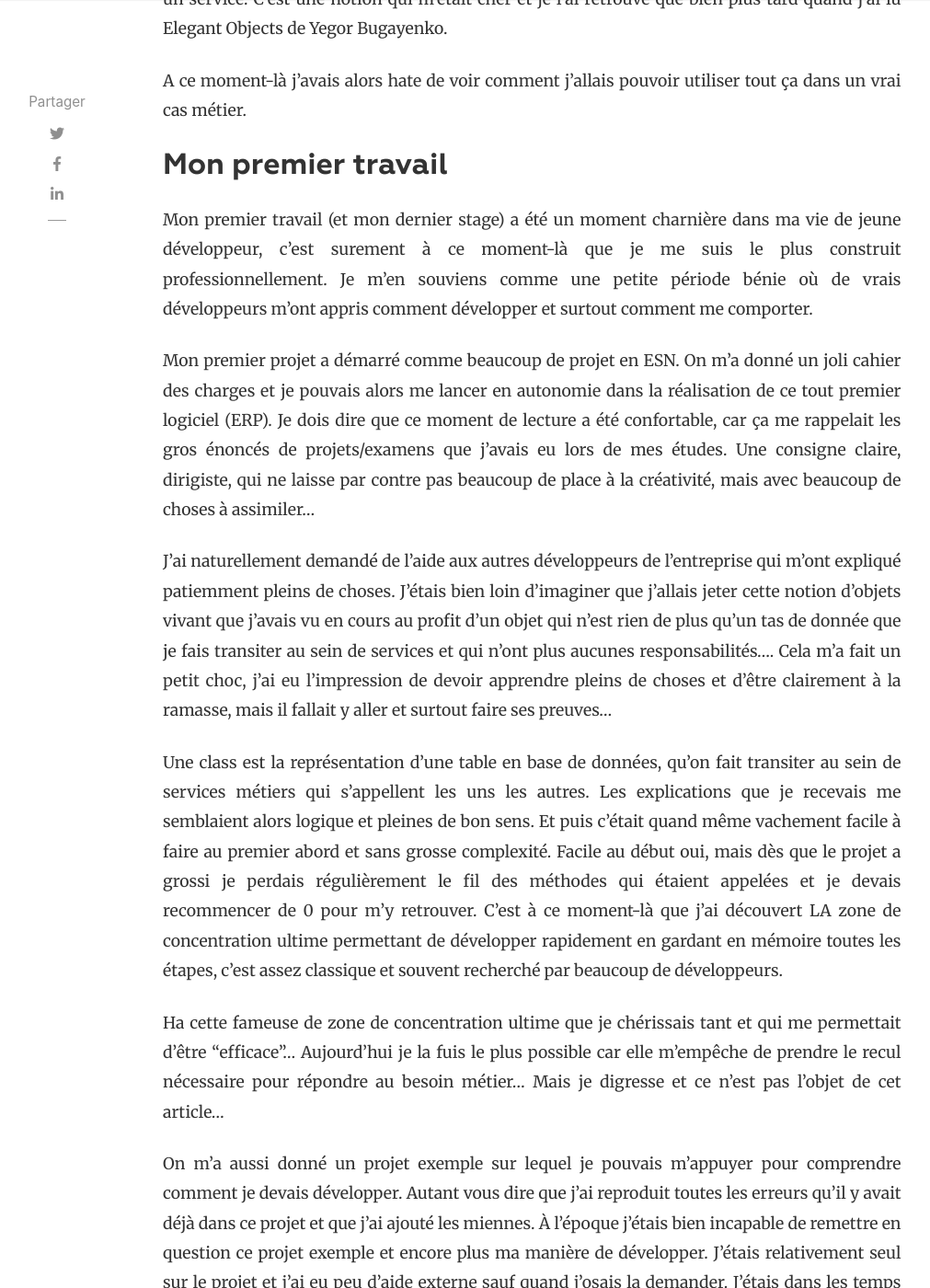
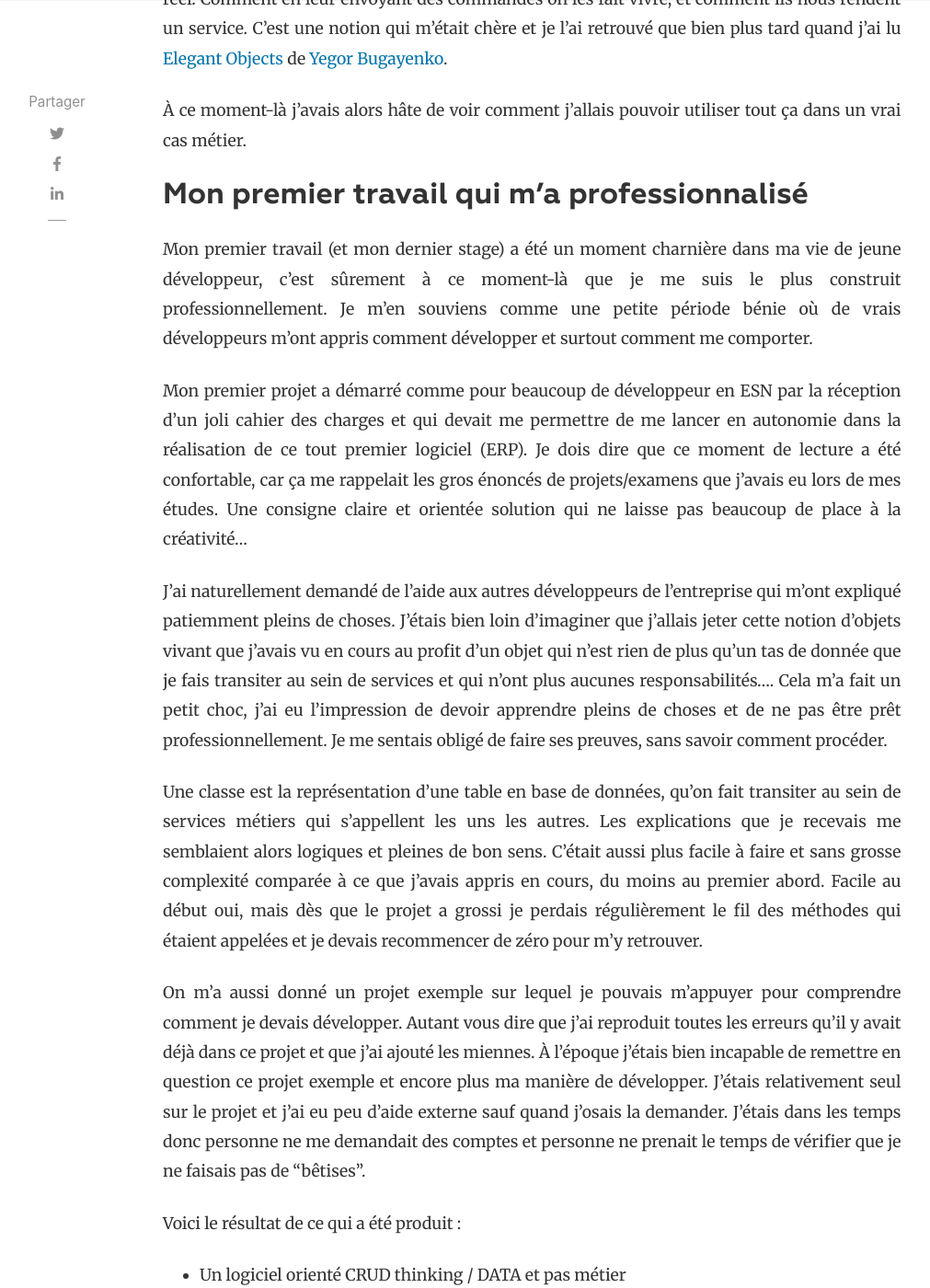
Before and after one commit to Primobox/primobox.github.io, a Jekyll site: the page built from _posts/2022-02-23-retrospective-d-une-carriere-de-jeune-developpeur-1.md, in a window 1280 px wide and 1400 px high, scrolled down 1422 px. Shown: the whole window at 92% size, without its empty margins (108-1119 px from the left). Built offline with Jekyll 4.4.1, drawn with Linux system fonts in a browser that asks for light colours; nearby versions of some CDN libraries; comment, search, counter and statistics services are not loaded; some of the changed text lies outside the part shown.

Commit message:
Corrections orthographe et petites finissions

```diff
--- a/_posts/2022-02-23-retrospective-d-une-carriere-de-jeune-developpeur-1.md
+++ b/_posts/2022-02-23-retrospective-d-une-carriere-de-jeune-developpeur-1.md
@@ -10,58 +10,64 @@ hidden: false # à changer pour masquer l'article ou non
 
 Cela fait maintenant 5 ans que j'ai terminé mes études et pourtant je n'ai eu de cesse de revoir ma définition de ce que c'est qu'être un développeur.
 
-Cet article est une rétrospective de ma carrière et de comment j'en suis arrivé à changer ma vision de mon travail.
+Cet article est une rétrospective de ma carrière et de comment j'en suis arrivé à changer la vision de mon travail.
 
-## Mes études
-Je pense que j'ai eu de la chance dans mes études, j'ai eu de super profs qui ont su transmettre leur savoir à tous les niveaux. À l'époque j'étais encore indécis sur la branche de l'informatique que je souhaitais explorer. Créer des infrastructures réseaux, je connaissais un peu je l'avais déjà fait à plusieurs reprises, c'était quelque chose de connu et de confortable pour moi.
+## Mes études qui m'ont formé
+Je pense que j'ai eu de la chance dans mes études, j'ai eu de super profs qui ont su transmettre leur savoir à tous les niveaux. À l'époque j'étais encore indécis sur la branche de l'informatique que je souhaitais explorer. J'avais déjà créé des infrastructures réseaux à plusieurs reprises, c'était quelque chose de connu et de confortable pour moi, mais j'avais envie de nouveauté.
 
-Mais dans le développement, il y avait un côté créatif qui me plaisait beaucoup, une exploration du métier intéressante, avec pour point de convergence la POO. Une notion très abstraite au premier abord, mais qui démontre toute sa puissance quand on la maitrise.
+Dans le développement, il y avait un côté créatif qui me plaisait beaucoup, une exploration du métier intéressante, avec pour point de convergence la programmation orientée objets (POO). Une notion très abstraite au premier abord, mais qui démontre toute sa puissance quand on la maitrîse.
 
-J'ai vraiment adoré ces notions d'objets vivants qui représente quelque chose dans le monde réel. Comment en leur envoyant des commandes on les fait vivre, et comment ils nous rendent un service. C'est une notion qui m'était cher et je l'ai retrouvé que bien plus tard quand j'ai lu Elegant Objects de Yegor Bugayenko.
+J'ai vraiment adoré ces notions d'objets vivants qui représente quelque chose dans le monde réel. Comment en leur envoyant des commandes on les fait vivre, et comment ils nous rendent un service. C'est une notion qui m'était chère et je l'ai retrouvé que bien plus tard quand j'ai lu [Elegant Objects](https://www.elegantobjects.org/) de [Yegor Bugayenko](https://www.yegor256.com/).
 
-A ce moment-là j'avais alors hate de voir comment j'allais pouvoir utiliser tout ça dans un vrai cas métier.
+À ce moment-là j'avais alors hâte de voir comment j'allais pouvoir utiliser tout ça dans un vrai cas métier.
 
-## Mon premier travail
+## Mon premier travail qui m'a professionnalisé
 
-Mon premier travail (et mon dernier stage) a été un moment charnière dans ma vie de jeune développeur, c'est surement à ce moment-là que je me suis le plus construit professionnellement. Je m'en souviens comme une petite période bénie où de vrais développeurs m'ont appris comment développer et surtout comment me comporter.
+Mon premier travail (et mon dernier stage) a été un moment charnière dans ma vie de jeune développeur, c'est sûrement à ce moment-là que je me suis le plus construit professionnellement. Je m'en souviens comme une petite période bénie où de vrais développeurs m'ont appris comment développer et surtout comment me comporter.
 
-Mon premier projet a démarré comme beaucoup de projet en ESN. On m'a donné un joli cahier des charges et je pouvais alors me lancer en autonomie dans la réalisation de ce tout premier logiciel (ERP).
-Je dois dire que ce moment de lecture a été confortable, car ça me rappelait les gros énoncés de projets/examens que j'avais eu lors de mes études. Une consigne claire, dirigiste, qui ne laisse par contre pas beaucoup de place à la créativité, mais avec beaucoup de choses à assimiler...
+Mon premier projet a démarré comme pour beaucoup de développeur en ESN par la réception d'un joli cahier des charges et qui devait me permettre de me lancer en autonomie dans la réalisation de ce tout premier logiciel (ERP).
+Je dois dire que ce moment de lecture a été confortable, car ça me rappelait les gros énoncés de projets/examens que j'avais eu lors de mes études. Une consigne claire et orientée solution qui ne laisse pas beaucoup de place à la créativité...
 
 J'ai naturellement demandé de l'aide aux autres développeurs de l'entreprise qui m'ont expliqué patiemment pleins de choses.
 J'étais bien loin d'imaginer que j'allais jeter cette notion d'objets vivant que j'avais vu en cours au profit d'un objet qui n'est rien de plus qu'un tas de donnée que je fais transiter au sein de services et qui n'ont plus aucunes responsabilités....
-Cela m'a fait un petit choc, j'ai eu l'impression de devoir apprendre pleins de choses et d'être clairement à la ramasse, mais il fallait y aller et surtout faire ses preuves...
+Cela m'a fait un petit choc, j'ai eu l'impression de devoir apprendre pleins de choses et de ne pas être prêt professionnellement. Je me sentais obligé de faire ses preuves, sans savoir comment procéder.
 
-Une class est la représentation d'une table en base de données, qu'on fait transiter au sein de services métiers qui s'appellent les uns les autres. Les explications que je recevais me semblaient alors logique et pleines de bon sens. Et puis c'était quand même vachement facile à faire au premier abord et sans grosse complexité.
-Facile au début oui, mais dès que le projet a grossi je perdais régulièrement le fil des méthodes qui étaient appelées et je devais recommencer de 0 pour m'y retrouver. C'est à ce moment-là que j'ai découvert LA zone de concentration ultime permettant de développer rapidement en gardant en mémoire toutes les étapes, c'est assez classique et souvent recherché par beaucoup de développeurs.
-
-Ha cette fameuse de zone de concentration ultime que je chérissais tant et qui me permettait d'être "efficace"... Aujourd'hui je la fuis le plus possible car elle m'empêche de prendre le recul nécessaire pour répondre au besoin métier... Mais je digresse et ce n'est pas l'objet de cet article...
+Une classe est la représentation d'une table en base de données, qu'on fait transiter au sein de services métiers qui s'appellent les uns les autres. Les explications que je recevais me semblaient alors logiques et pleines de bon sens. C'était aussi plus facile à faire et sans grosse complexité comparée à ce que j'avais appris en cours, du moins au premier abord.
+Facile au début oui, mais dès que le projet a grossi je perdais régulièrement le fil des méthodes qui étaient appelées et je devais recommencer de zéro pour m'y retrouver.
 
 On m'a aussi donné un projet exemple sur lequel je pouvais m'appuyer pour comprendre comment je devais développer.
 Autant vous dire que j'ai reproduit toutes les erreurs qu'il y avait déjà dans ce projet et que j'ai ajouté les miennes.
-À l'époque j'étais bien incapable de remettre en question ce projet exemple et encore plus ma manière de développer. J'étais relativement seul sur le projet et j'ai eu peu d'aide externe sauf quand j'osais la demander. J'étais dans les temps donc personne me demandais des comptes et personnes a pris le temps de vérifier que je ne faisais pas de "bêtises".
+À l'époque j'étais bien incapable de remettre en question ce projet exemple et encore plus ma manière de développer. J'étais relativement seul sur le projet et j'ai eu peu d'aide externe sauf quand j'osais la demander. J'étais dans les temps donc personne ne me demandait des comptes et personne ne prenait le temps de vérifier que je ne faisais pas de "bêtises".
 
 Voici le résultat de ce qui a été produit :
 * Un logiciel orienté CRUD thinking / DATA et pas métier
-* 0 tests unitaires (à l'époque je ne me doutais pas à quel point ces derniers m'auraient fait gagner du temps et de la sérénité...)
+* Aucun tests unitaires (à l'époque je ne me doutais pas à quel point ces derniers m'auraient fait gagner du temps et de la sérénité...)
 * Des méthodes de plusieurs centaines de lignes gérant des "trucs"
-* Des jours pour debug des entités qui mutaient dans l'ORM sans que je sache pourquoi
-* Des trigger Base De Données qui contenaient de la logique métier et qui avait développé sans que je le sache (ça j'y ai fait la chasse et je les ai tous éradiqué)
+* Des jours entiers pour debuguer des entités qui mutaient dans l'ORM sans que je sache pourquoi
+* Des trigger Base De Données qui contenaient de la logique métier et qui avaient été développés sans que je le sache
 * ...
 
 Aujourd'hui je pense que je trouverais "effrayant" ce que j'ai développé. Même s'il y avait un projet exemple qui m'a fortement guidé dans mes erreurs je pense que j'en ai fait plusieurs qui sont entièrement ma faute :
-* Ne pas demander de l'aide et qu'écrire des lignes de code qui marchaient suffisait à faire du dev de qualité. À l'école on nous apprend à coder, mais pas à le faire avec qualité, tant que le code affiche les bons trucs c'est qu'il marche on gagne les points. Aujourd'hui je sais que ça ne suffit pas et j'ai lu trop tard Clean Code de Bob Martin, et la différence entre un codeur et un développeur se ressent dans la qualité du code pour moi
+* Ne pas demander de l'aide et penser qu'écrire des lignes de code qui marchaient suffisait à faire du dev de qualité
 * Ne pas remettre en question l'existant. Parce que oui même avec plusieurs années d'expérience on continue de faire pleins d'erreurs
-* Ne pas m'intéresser au métier, mais uniquement au cahier des charge si réconfortant sur le moment (en plus il était bien écrit, vraiment je n'en ai jamais revu des comme ça)
-* Faire des erreurs pour rester dans les "temps" qu'une autre personne avait déterminé à ma place... Qui n'a jamais entendu j'ai vendu 2 jours donc tu dois le faire en 2 jours? ...
+* Ne pas m'intéresser au métier, mais uniquement au cahier des charges si réconfortant sur le moment (il était vraiment bien écrit, je n'en ai jamais revu d'aussi bonne qualité)
+* Faire des erreurs pour rester dans les "temps" qu'une autre personne avait déterminé à ma place... Qui n'a jamais entendu "J'ai vendu cette fonctionnalité 2 jours donc tu dois la faire en 2 jours" ?
 
 Au final et malgré tout ce que j'ai dit, je garde un très bon souvenir de ce projet. Il s'est bien passé et le client a été super content !
 
 Ce qui a suivi dans cette entreprise est une suite de projets sur les mêmes bases, mais ce premier projet a posé les bases pour que j'apprenne à me comporter en tant que professionnel :
-* ici mettre des notions de clean code
+* Justifier mes choix quand on me le demande
+* M'engager à fond dans les développements
+* Dire "non" quand les demandes sont déraisonnables
+* Gérant mon temps et les priorités
+* Ne pas céder à la pression
+* Travailler en équipe
 
-J'étais dans une "ESN" à taille humaine remplie de personnes super. Un mode cycle en V, ou j'ai appris à justifier chacun de mes choix, à toujours m'engager quand cela était nécessaire, et surtout à ne pas le faire lorsque les demandes étaient déraisonnable (surtout sur le temps), sans le savoir j'appliquai pas mal des conseils de Clean Coder de Bob Martin, et ça je le dois essentiellement à mon manager de l'époque qui m'a accordé très facilement sa confiance, avec le recule je pense que j'ai eu beaucoup de chance de l'avoir.
+Sans le savoir j'appliquai beaucoup de conseils tirés du livre [Clean Coder](https://www.oreilly.com/library/view/the-clean-coder/9780132542913/) de [Bob Martin](http://cleancoder.com/products). Ces progrès je les dois essentiellement à mon manager de l'époque qui m'a accordé très facilement sa confiance. Avec le recul, je pense que j'ai eu beaucoup de chance de l'avoir.
 
-## Mon second travail Primobox
+## PRIMOBOX : L'entreprise qui m'a fait grandir
 
-Il est temps de partir vers de nouveaux horizons nommé Primobox, j'y ai perpétué ce que j'avais appris, désappris d'autres choses, évolué et surtout j'y suis devenu ce que je suis un aujourd'hui. Un développeur passionné qui sait qu'il lui reste encore bien des choses à apprendre.
+Primobox a été une révélation pour moi, j'y ai perpétué ce que j'avais appris, désappris d'autres choses, évolué et surtout j'y suis devenu ce que je suis un aujourd'hui. Un développeur passionné qui sait qu'il lui reste encore bien des choses à apprendre. Cela je vous en parlerais dans un prochain article
+
+# Conclusion
+L'école m'a appris les bases du développement, mais c'est en entreprise que j'ai compris ce que voulait dire être un développeur. L'école ne nous prépare pas aux enjeux du monde du travail, à comprendre les interactions humaines et à gérer les pressions externe. Tout cela s'acquiert avec l'expérience professionnelle. Il faut s'entourer des personnes nous permettant de grandir techniquement et surtout humainement.
```
